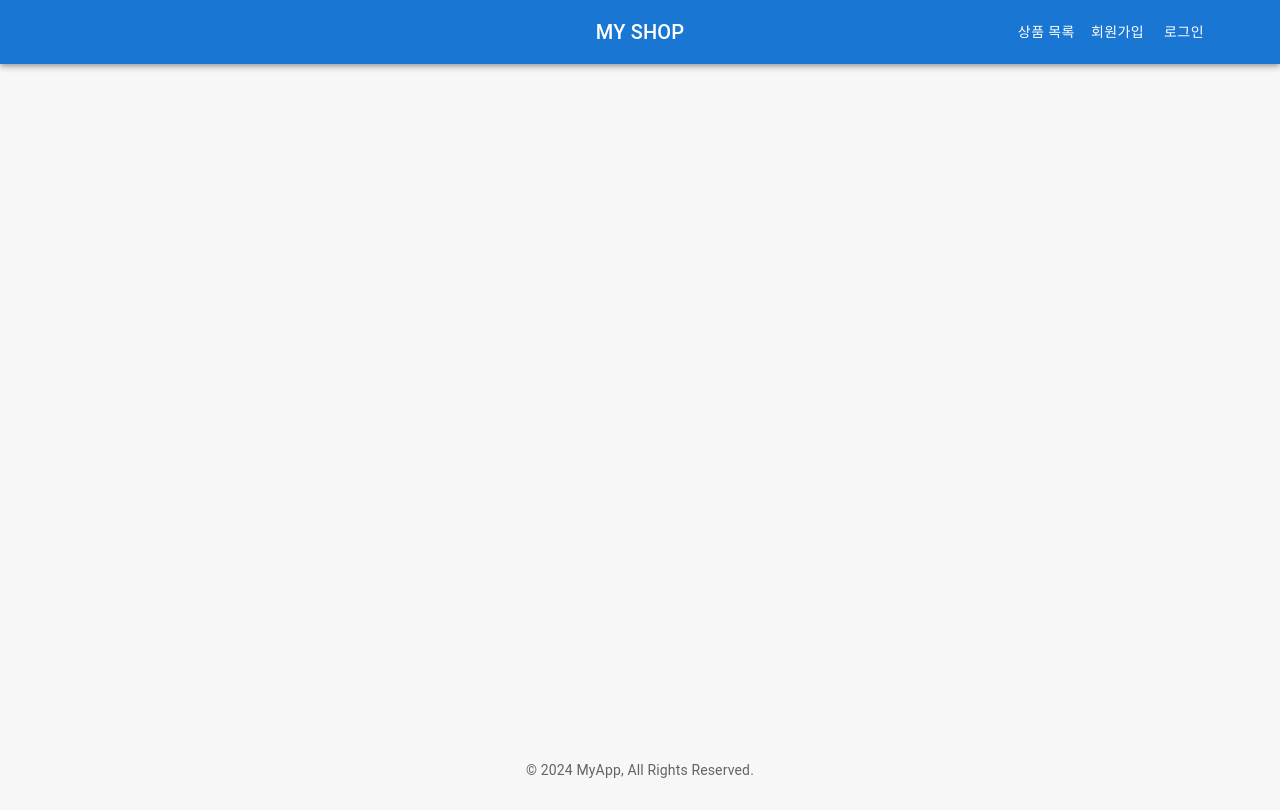
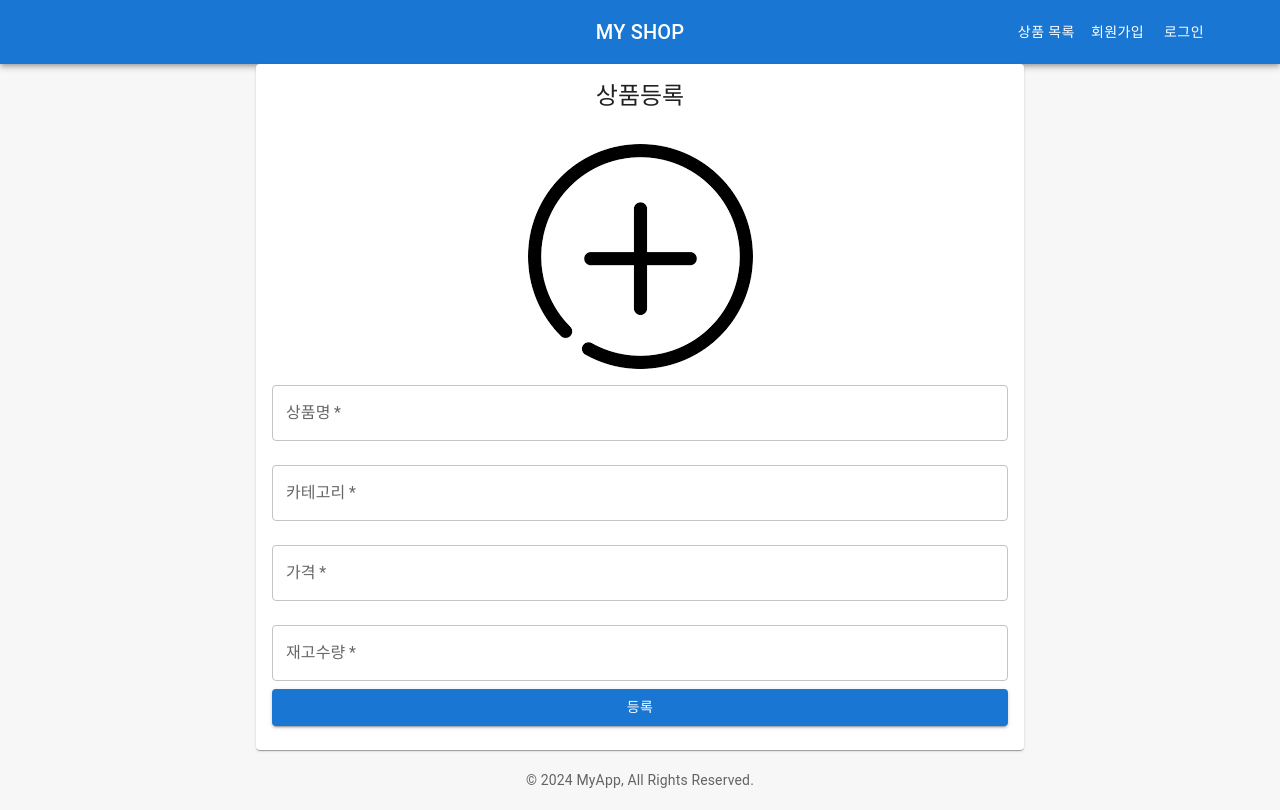
Before and after one commit to leehah0908/orderservice-frontend, a React (Create React App) app: page /product/manage in a window 1280 px wide. Built offline with nearby package versions, Linux system fonts and the light colour scheme.

Commit message:
상품 등록 로직 구현 및 이미지 파일 처리 완료

```diff
--- a/src/App.js
+++ b/src/App.js
@@ -10,6 +10,7 @@ import OrderPage from './components/OrderPage';
 import Mypage from './components/Mypage';
 import { AuthContextProvider } from './context/UserContext';
 import { CartContextProvider } from './context/CartContext';
+import ProductCreate from './components/ProductCreate';
 
 function App() {
     return (
@@ -25,6 +26,7 @@ function App() {
                             <Route path='/product/list' element={<ProductList />} />
                             <Route path='/order/cart' element={<OrderPage />} />
                             <Route path='/mypage' element={<Mypage />} />
+                            <Route path='/product/manage' element={<ProductCreate />} />
                         </Routes>
                     </div>
                     <Footer />
--- a/src/components/OrderPage.jsx
+++ b/src/components/OrderPage.jsx
@@ -50,7 +50,7 @@ const OrderPage = () => {
         } catch (e) {
             console.log(e);
             if (e.response.data?.statusMessage === 'EXPIRED_RT') {
-                alert('시간이 경과되어 재 로그인이 필요합니다.');
+                alert('시간이 경과되어 재로그인이 필요합니다.');
                 onLogout();
                 navigate('/');
             } else if (e.response.data.message === 'NO_LOGIN') {
--- /dev/null
+++ b/src/components/ProductCreate.jsx
@@ -0,0 +1,134 @@
+import { Button, Card, CardContent, CardHeader, Container, Grid, TextField } from '@mui/material';
+import axios from 'axios';
+import React, { useRef, useState } from 'react';
+import { useNavigate } from 'react-router-dom';
+import axiosInstance from '../config/axios-config';
+
+const ProductCreate = () => {
+    const navigate = useNavigate();
+
+    const [name, setName] = useState('');
+    const [category, setCategory] = useState('');
+    const [price, setPrice] = useState('');
+    const [stockQuantity, setStockQuantity] = useState('');
+    const [imageThumbnail, setImageThumbnail] = useState(null);
+    const [productImage, setProductImage] = useState(null);
+
+    // useRef()를 사용해서 특정 태그를 참조하기
+    const $fileTag = useRef();
+
+    // Form Submit 핸들러
+    const productCreate = async (e) => {
+        e.preventDefault();
+
+        try {
+            // form 데이터로 보내기 위한 FormData() 생성
+            const registerData = new FormData();
+            registerData.append('productName', name);
+            registerData.append('category', category);
+            registerData.append('price', price);
+            registerData.append('stockQuantity', stockQuantity);
+            registerData.append('productImage', productImage);
+
+            await axiosInstance.post(`${process.env.REACT_APP_API_BASE_URL}/product/create`, registerData, {
+                headers: {
+                    'Content-Type': 'multipart/form-data',
+                },
+            });
+
+            alert('상품 등록 완료');
+            navigate('/product/list');
+        } catch (e) {}
+    };
+
+    const fileUpdate = (e) => {
+        // 첨부된 파일 정보 얻기
+        const file = $fileTag.current.files[0];
+
+        // 보내는 이미지는 파일 그대로
+        setProductImage(file);
+
+        // 보여지는 이미지는 url로 읽어야 함
+        const reader = new FileReader();
+        reader.readAsDataURL(file);
+
+        reader.onloadend = () => {
+            setImageThumbnail(reader.result);
+        };
+    };
+
+    return (
+        <Container>
+            <Grid container justifyContent='center'>
+                <Grid item xs={12} md={8}>
+                    <Card>
+                        <CardHeader title='상품등록' style={{ textAlign: 'center' }} />
+                        <CardContent>
+                            <form onSubmit={productCreate}>
+                                <div
+                                    className='thumbnail-box'
+                                    style={{ display: 'flex', justifyContent: 'center', alignItems: 'center' }}
+                                    onClick={() => $fileTag.current.click()}
+                                >
+                                    <img
+                                        src={imageThumbnail || require('../assets/product-add.png')}
+                                        alt='prod-img'
+                                        style={{ maxWidth: '225px' }}
+                                    />
+                                </div>
+
+                                <TextField
+                                    label='상품명'
+                                    value={name}
+                                    onChange={(e) => setName(e.target.value)}
+                                    fullWidth
+                                    margin='normal'
+                                    required
+                                />
+                                <TextField
+                                    label='카테고리'
+                                    value={category}
+                                    onChange={(e) => setCategory(e.target.value)}
+                                    fullWidth
+                                    margin='normal'
+                                    required
+                                />
+                                <TextField
+                                    label='가격'
+                                    type='number'
+                                    value={price}
+                                    onChange={(e) => setPrice(e.target.value)}
+                                    fullWidth
+                                    margin='normal'
+                                    required
+                                />
+                                <TextField
+                                    label='재고수량'
+                                    type='number'
+                                    value={stockQuantity}
+                                    onChange={(e) => setStockQuantity(e.target.value)}
+                                    fullWidth
+                                    margin='normal'
+                                    required
+                                />
+                                <input
+                                    type='file'
+                                    accept='image/*'
+                                    onChange={fileUpdate}
+                                    style={{ display: 'none' }}
+                                    ref={$fileTag}
+                                    required
+                                />
+                                <Button type='submit' color='primary' variant='contained' fullWidth>
+                                    등록
+                                </Button>
+                            </form>
+                        </CardContent>
+                    </Card>
+                </Grid>
+            </Grid>
+        </Container>
+    );
+};
+
+export default ProductCreate;
--- a/src/context/CartContext.js
+++ b/src/context/CartContext.js
@@ -1,4 +1,3 @@
-import { type } from '@testing-library/user-event/dist/type';
 import React, { useReducer } from 'react';
 
 // 리듀서 함수 정의
```
Also changed, not shown: src/assets/product-add.png (added).
